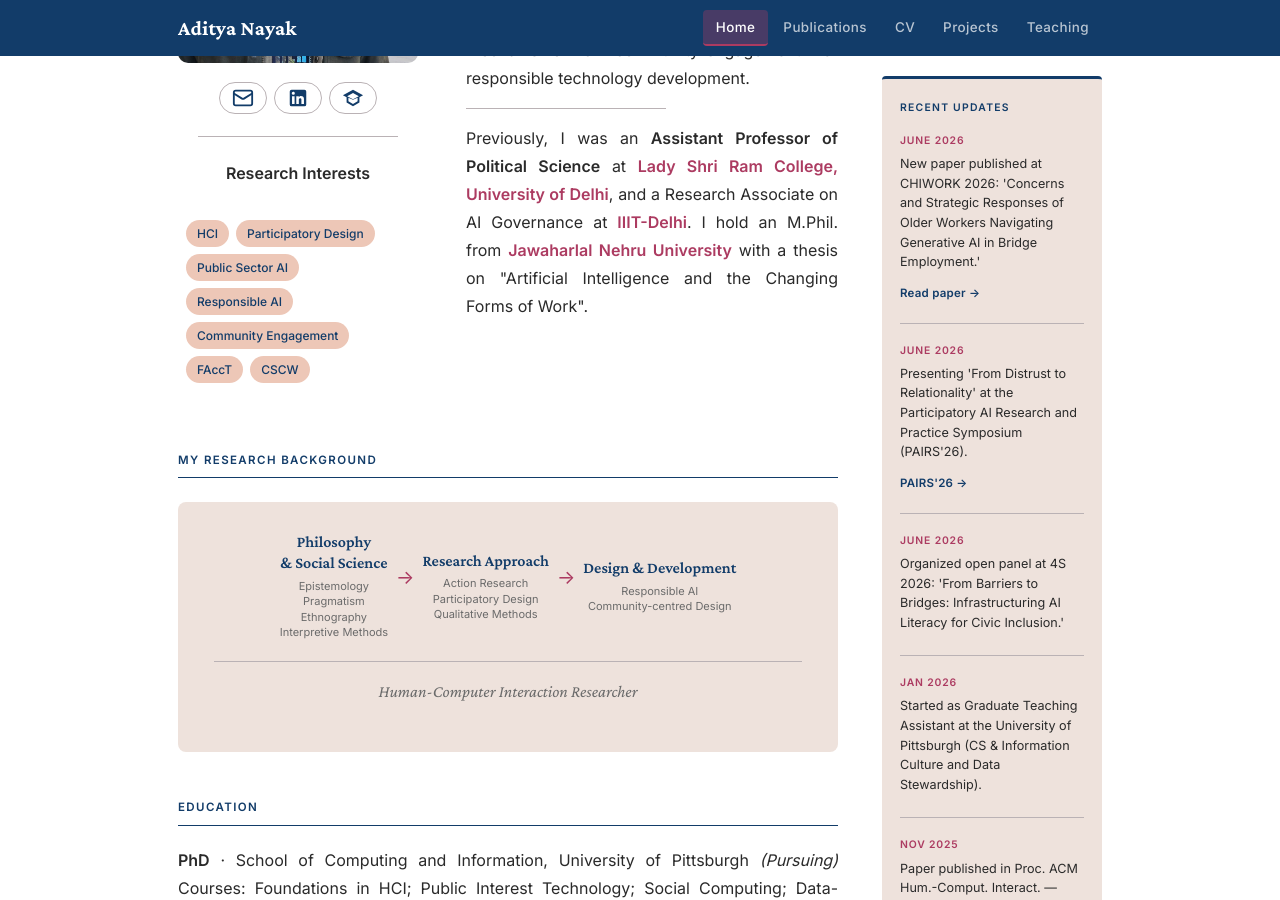
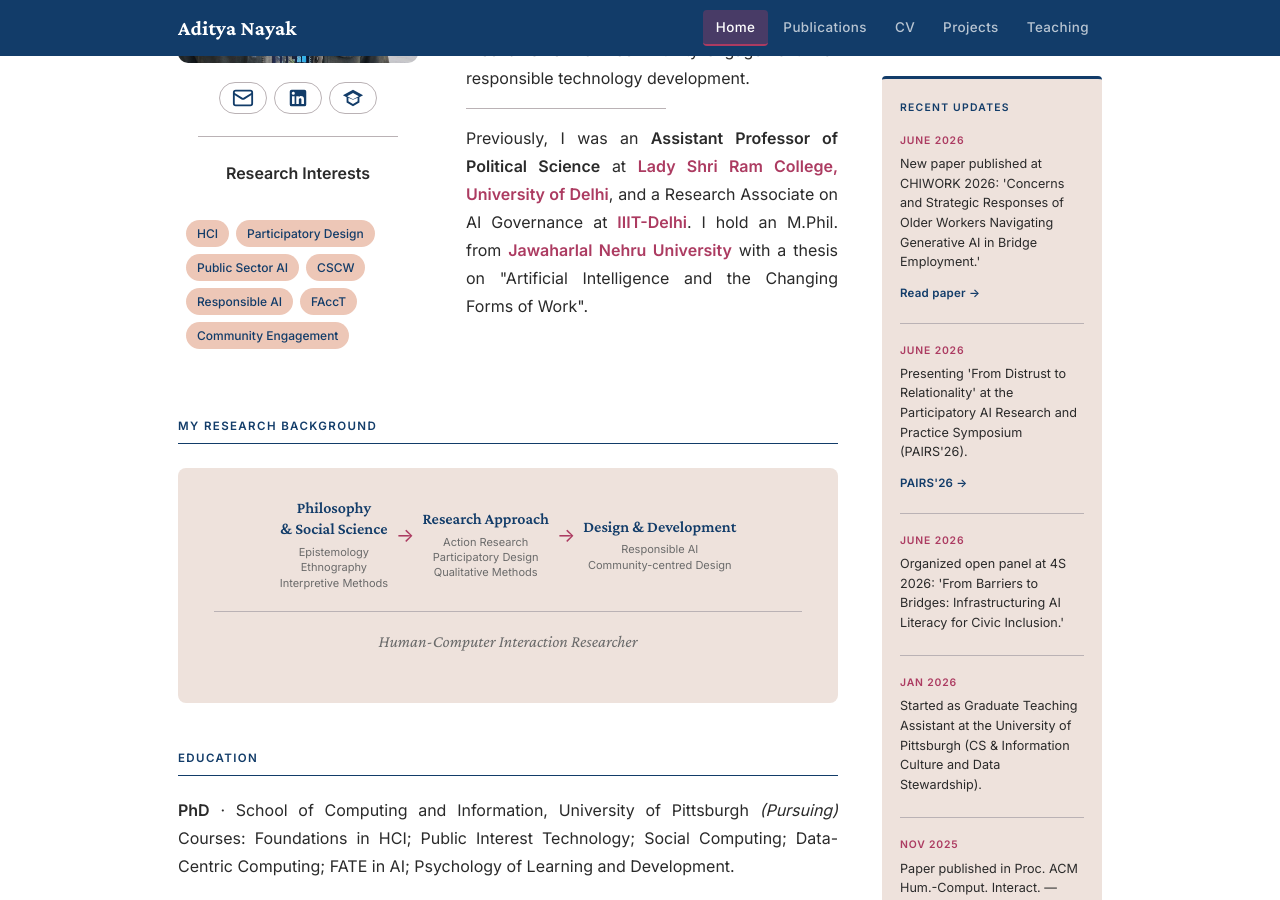
Before and after one commit to adityanayak-info/adityanayak-info.github.io, a Jekyll site: the page built from index.md, in a window 1280 px wide and 900 px high, scrolled down 339 px. Built offline with Jekyll 4.4.1, drawn with Linux system fonts in a browser that asks for light colours.

Commit message:
Update index.md

```diff
--- a/index.md
+++ b/index.md
@@ -46,10 +46,10 @@
   <span class="interest-tag">HCI</span>
   <span class="interest-tag">Participatory Design</span>
   <span class="interest-tag">Public Sector AI</span>
+  <span class="interest-tag">CSCW</span>
   <span class="interest-tag">Responsible AI</span>
+  <span class="interest-tag">FAccT</span>
   <span class="interest-tag">Community Engagement</span>
-  <span class="interest-tag">FAccT</span>
-  <span class="interest-tag">CSCW</span>
 </div>
 
     </div>
@@ -85,7 +85,7 @@
   <div class="career-stages">
     <div class="stage">
       <div class="stage-name">Philosophy<br>&amp; Social Science</div>
-      <div class="stage-inst">Epistemology<br>Pragmatism<br>Ethnography<br>Interpretive Methods</div>
+      <div class="stage-inst">Epistemology<br>Ethnography<br>Interpretive Methods</div>
     </div>
     <div class="stage-arrow">→</div>
     <div class="stage">
```
